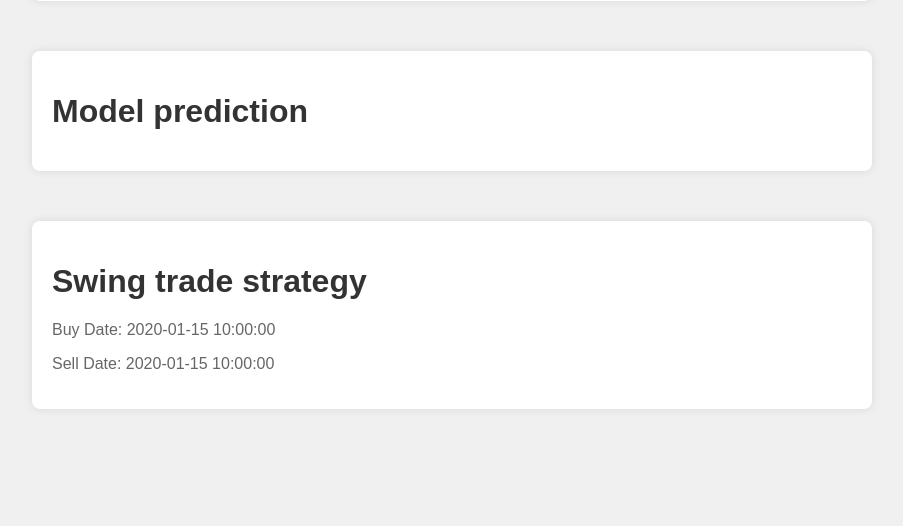
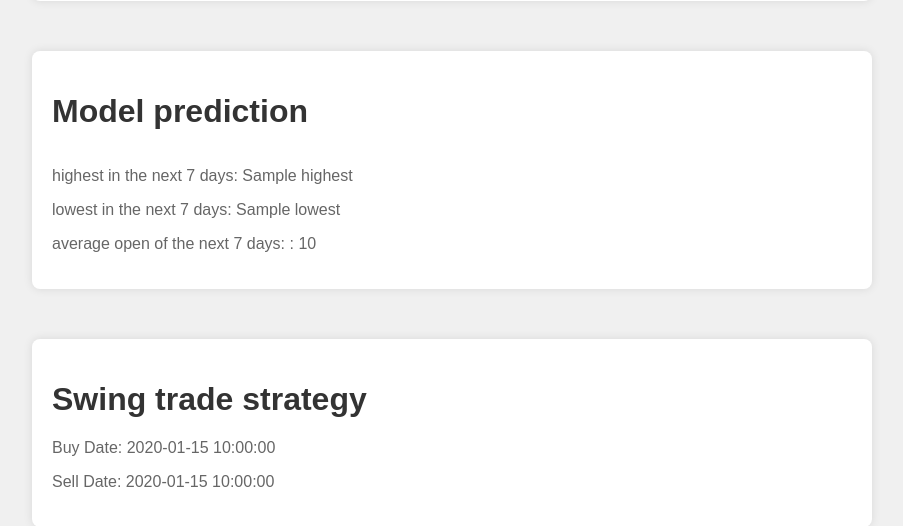
Before and after one commit to hm85451/cmpe257_project, a Flask app: template app/templates/index.html in a window 1280 px wide. Shown: the part 253-779 px from the top of the page, without its empty margins (188-1091 px from the left). Before the commit the page ends 662 px from the top, so only its background shows below. Run offline with Flask 3, Linux system fonts and the light colour scheme; the template is opened without the code that fills it: most values are stand-ins (such as "Sample title", 1, 10 or a date in 2020).

Commit message:
added feature to calculate high low average

```diff
--- a/app/app.py
+++ b/app/app.py
@@ -16,7 +16,16 @@ def index():
               date = request.form["date"]
               nth_day_from_start = convert_date_to_n(date)
               pred_list = predict(nth_day_from_start+1)#+1 because input is the next day after selected day
-              pred_list_json = jsonify(pred_list)
+              pred_list = [[round(num, 2) for num in row] for row in pred_list]
+
+              open_average = sum([row[0] for row in pred_list])/len(pred_list)
+              open_average = round(open_average, 2)
+              high_seven_days = [row[1] for row in pred_list]
+              low_seven_days = [row[2] for row in pred_list]
+              highest = max(high_seven_days)
+              lowest = min(low_seven_days)
+
+
               #print(pred_list_json.get_json(), flush=True)
               price_arr = []
               for pred in pred_list:
@@ -36,7 +45,7 @@ def index():
               print("Buy date: ", buy_date, flush=True)
               print("Sell date: ", sell_date, flush=True)
 
-              return jsonify(pred_list=pred_list, buy_date=buy_date, sell_date=sell_date)
+              return jsonify(highest=highest, lowest=lowest, open_average=open_average, pred_list=pred_list, buy_date=buy_date, sell_date=sell_date)
        return render_template('index.html')
 
 
--- a/app/model.py
+++ b/app/model.py
@@ -34,9 +34,9 @@ def predict(date_count):
     x = input_sequence[ind]
     for _ in range(N):
         pred = model.predict(x.reshape((1,seq_length,len(features))))
+        x = InputValue(x,pred)
         pred = scaler.inverse_transform(pred)
         N_predictions.append(np.array(pred).reshape(len(features)).tolist())
-        x = InputValue(x,pred)
 
     return N_predictions
 
--- a/app/templates/index.html
+++ b/app/templates/index.html
@@ -18,6 +18,14 @@
             var pred_list = list['pred_list'];
             var buy_date = list['buy_date'];
             var sell_date = list['sell_date'];
+            var highest = list['highest'];
+            var lowest = list['lowest'];
+            var open_average = list['open_average'];
+
+            document.getElementById('highest').innerText = highest;
+            document.getElementById('lowest').innerText = lowest;
+            document.getElementById('open_average').innerText = open_average;
+
 
             document.getElementById('buy_date').innerText = buy_date;
             document.getElementById('sell_date').innerText = sell_date;
@@ -92,6 +100,9 @@
         <tbody id="data-body">
         </tbody>
     </table>
+    <p>highest in the next 7 days: <span id="highest"> {{highest}}</span> </p>
+    <p>lowest in the next 7 days: <span id="lowest"> {{lowest}}</span> </p>
+    <p>average open of the next 7 days: : <span id="open_average"> {{open_average}}</span> </p>
     </div>
 
     <div class="container">
```
